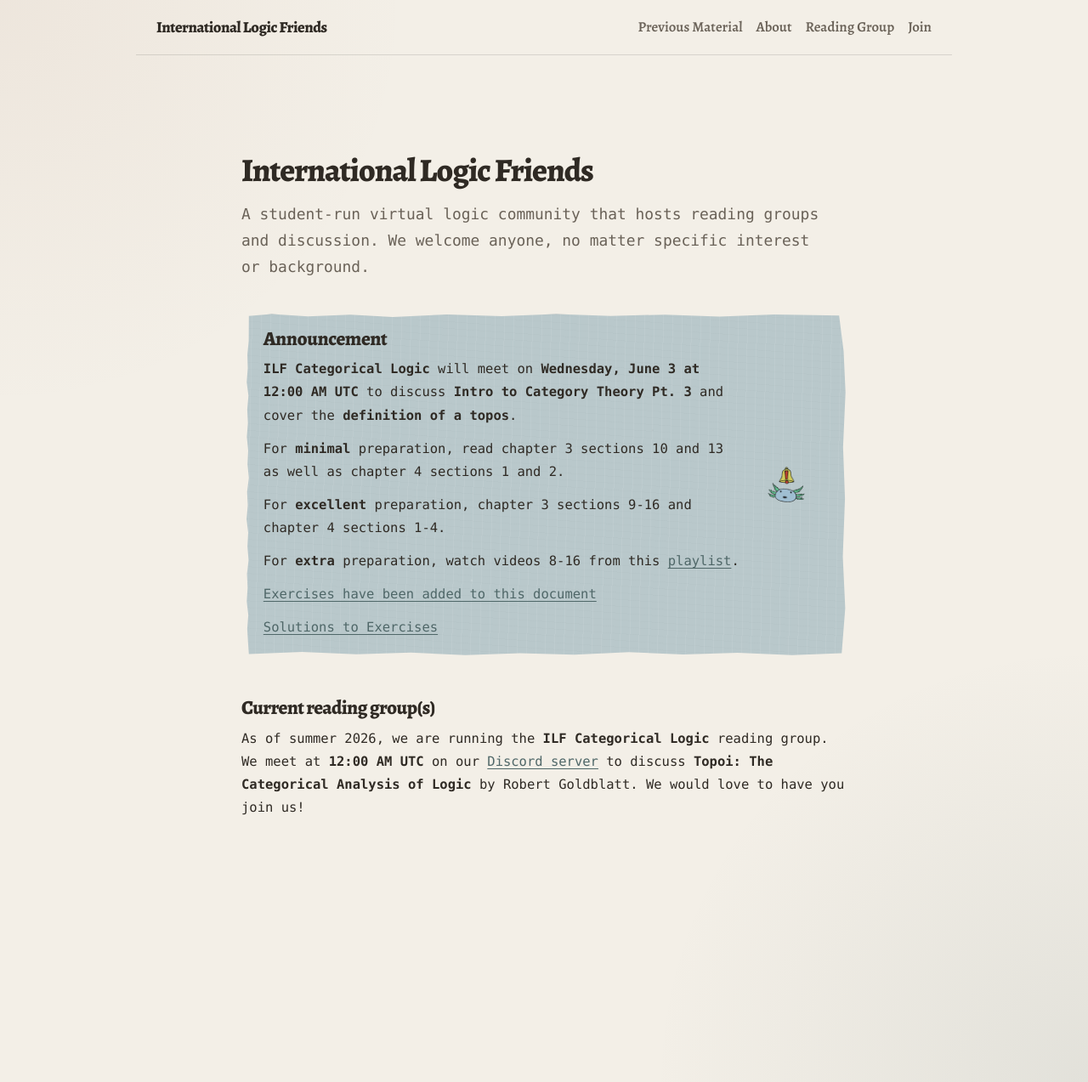
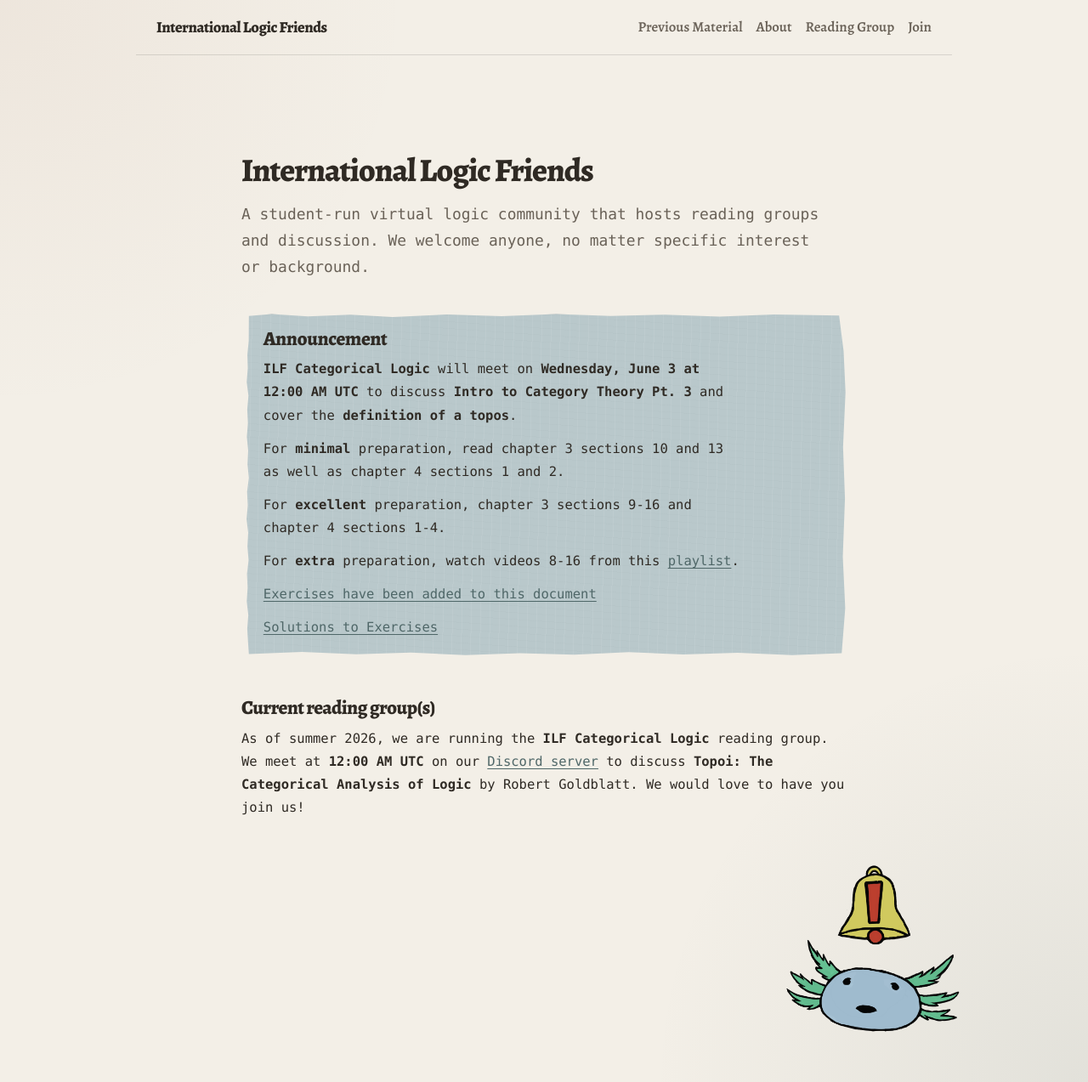
Before and after one commit to international-logic-friends/international-logic-friends.github.io, a Jekyll site: the page built from index.md, in a window 1280 px wide and 1273 px high. Shown: the whole window at 85% size. Built offline with Jekyll 4.4.1, drawn with Linux system fonts in a browser that asks for light colours; some web fonts are replaced.

Commit message:
announcment revision

```diff
--- a/assets/css/style.scss
+++ b/assets/css/style.scss
@@ -401,25 +401,6 @@ p + h3,
   color: var(--text);
 }
 
-/* automatic right-side image */
-.announcement::after {
-  content: "";
-  position: absolute;
-  right: 1.4rem;
-  top: 50%;
-  width: var(--announcement-image-size);
-  height: var(--announcement-image-size);
-  transform: translateY(-50%);
-
-  background-image: url("../images/announcement-icon.png");
-  background-repeat: no-repeat;
-  background-position: center;
-  background-size: contain;
-
-  opacity: 0.92;
-  pointer-events: none;
-}
-
 .announcement p {
   position: relative;
   margin: 0 0 0.75rem;
--- a/index.md
+++ b/index.md
@@ -1,6 +1,9 @@
 ---
 layout: default
 title: Home
+bottom_image: /assets/images/announcement-icon.png
+bottom_image_class: decoration-right
+bottom_image_width: 420px
 ---
 
 ## International Logic Friends
```
